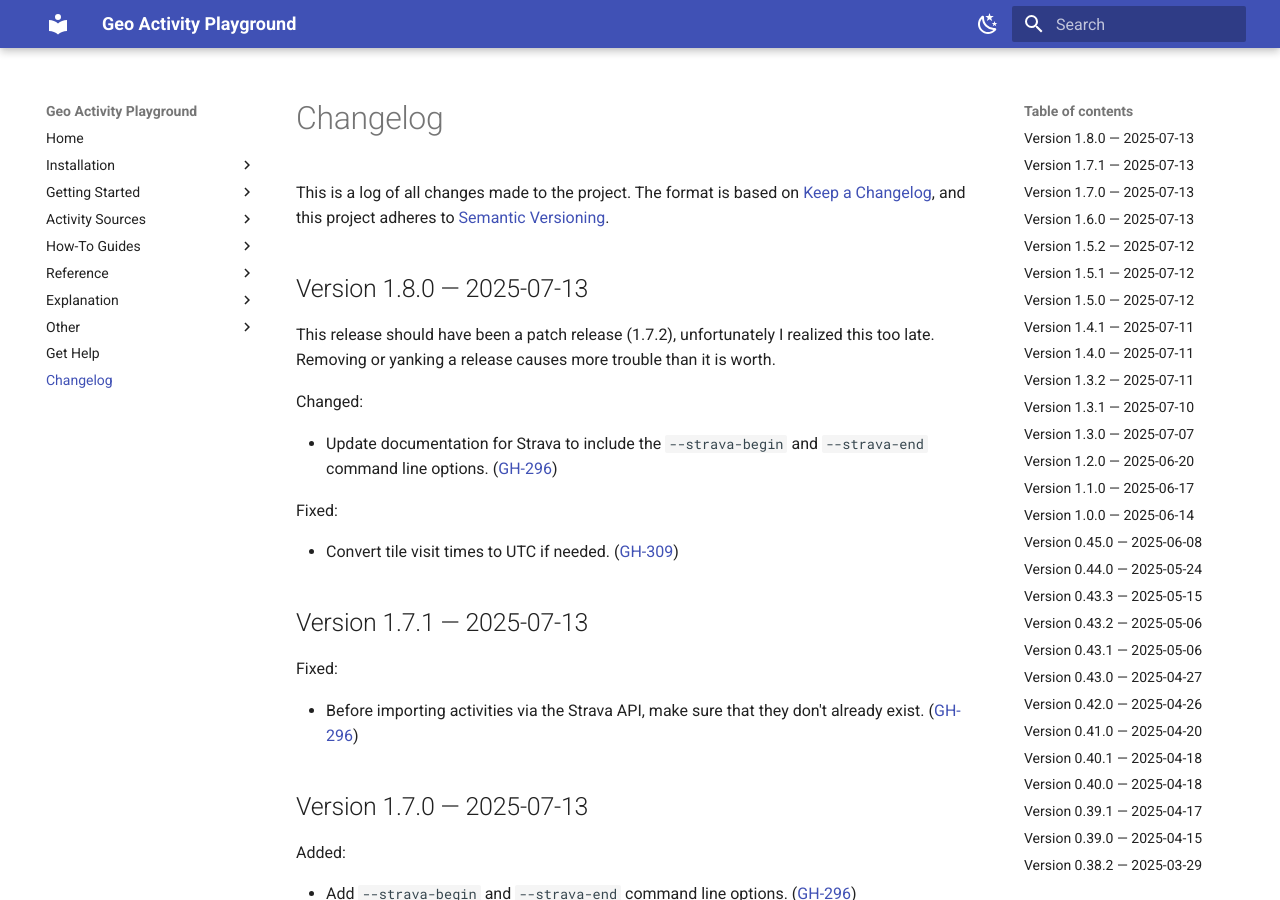
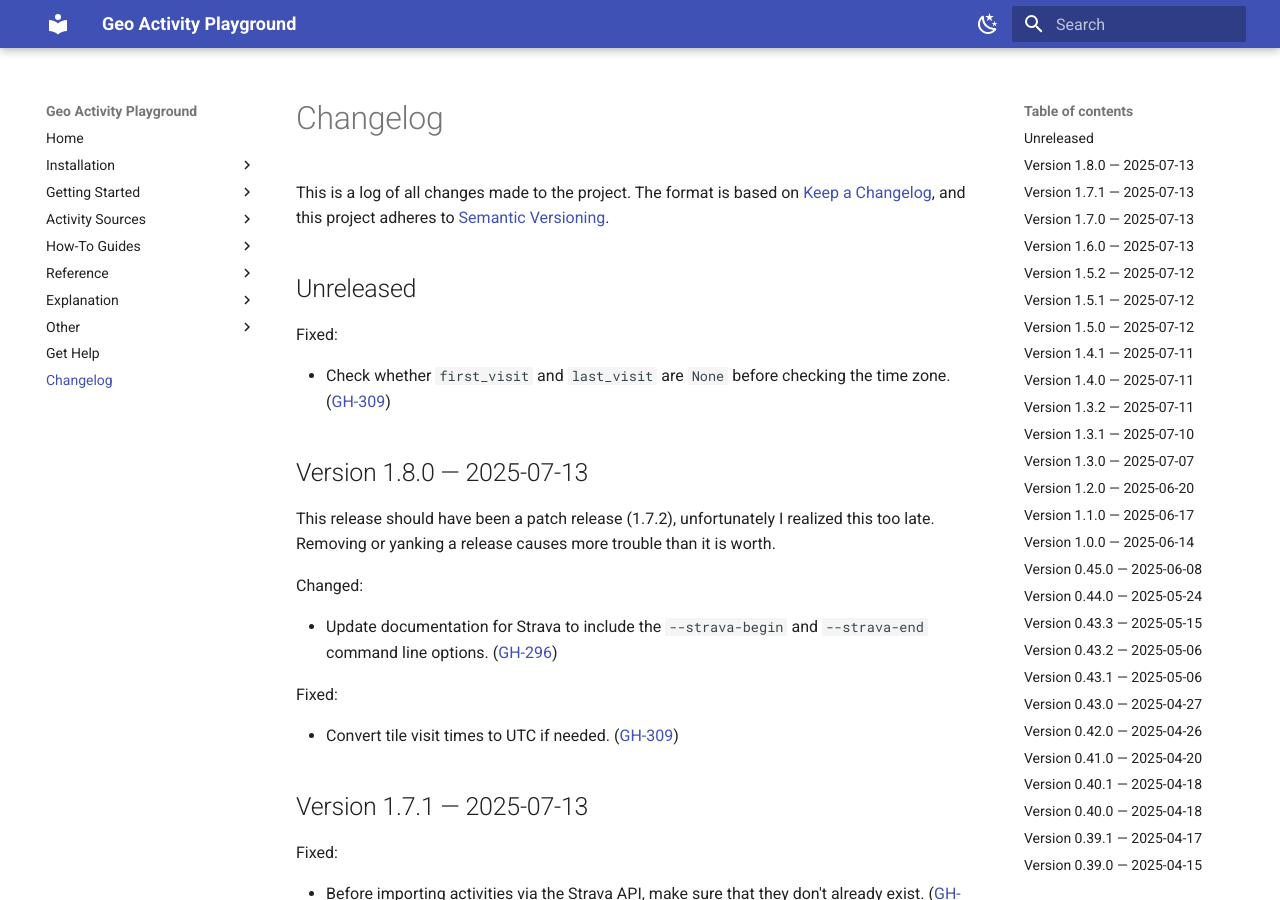
Before and after one commit to martin-ueding/geo-activity-playground, an MkDocs documentation site: the page built from docs/changelog.md, in a window 1280 px wide and 900 px high. Built offline with MkDocs 1.6.1 and Material for MkDocs 9.7.7, drawn with Linux system fonts in a browser that asks for light colours.

Commit message:
GH-309: Check for None

```diff
--- a/docs/changelog.md
+++ b/docs/changelog.md
@@ -14,6 +14,12 @@
 
 ([GH-000](https://github.com/martin-ueding/geo-activity-playground/issues/000))
 -->
+
+## Unreleased
+
+Fixed:
+
+- Check whether `first_visit` and `last_visit` are `None` before checking the time zone. ([GH-309](https://github.com/martin-ueding/geo-activity-playground/issues/309))
 
 ## Version 1.8.0 — 2025-07-13
 
```
Also changed, not shown: 1 other file.
